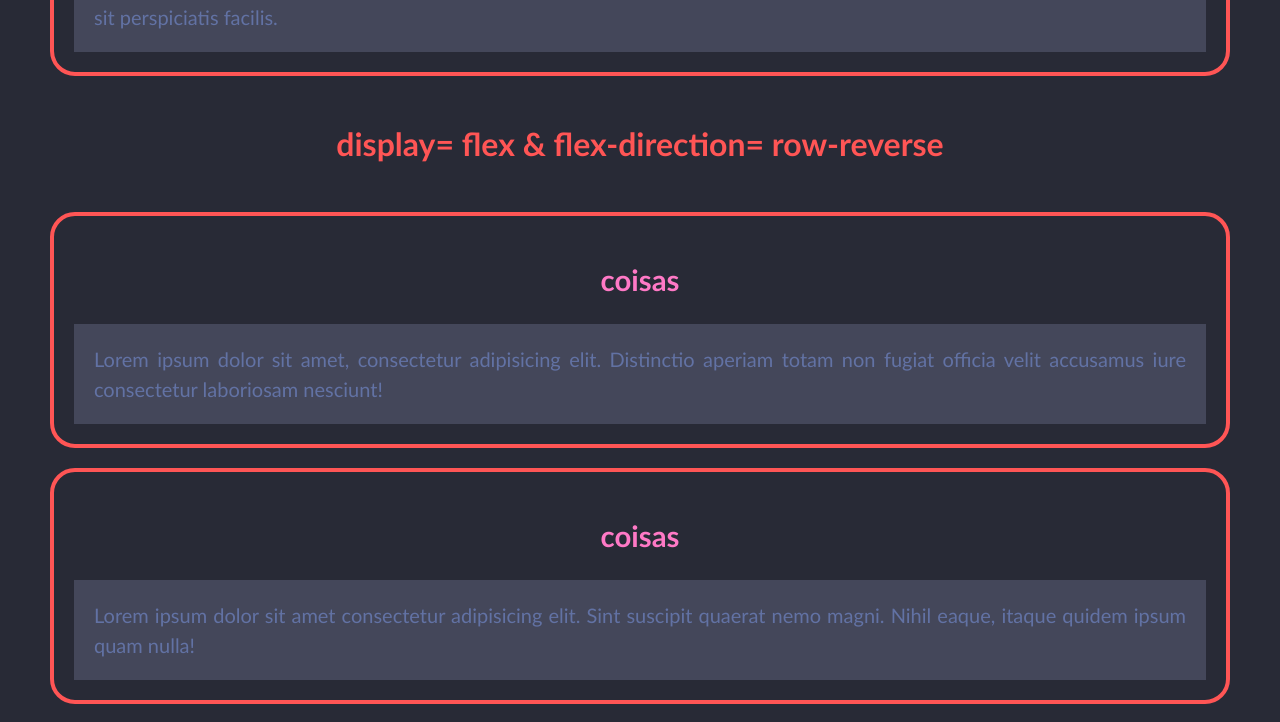
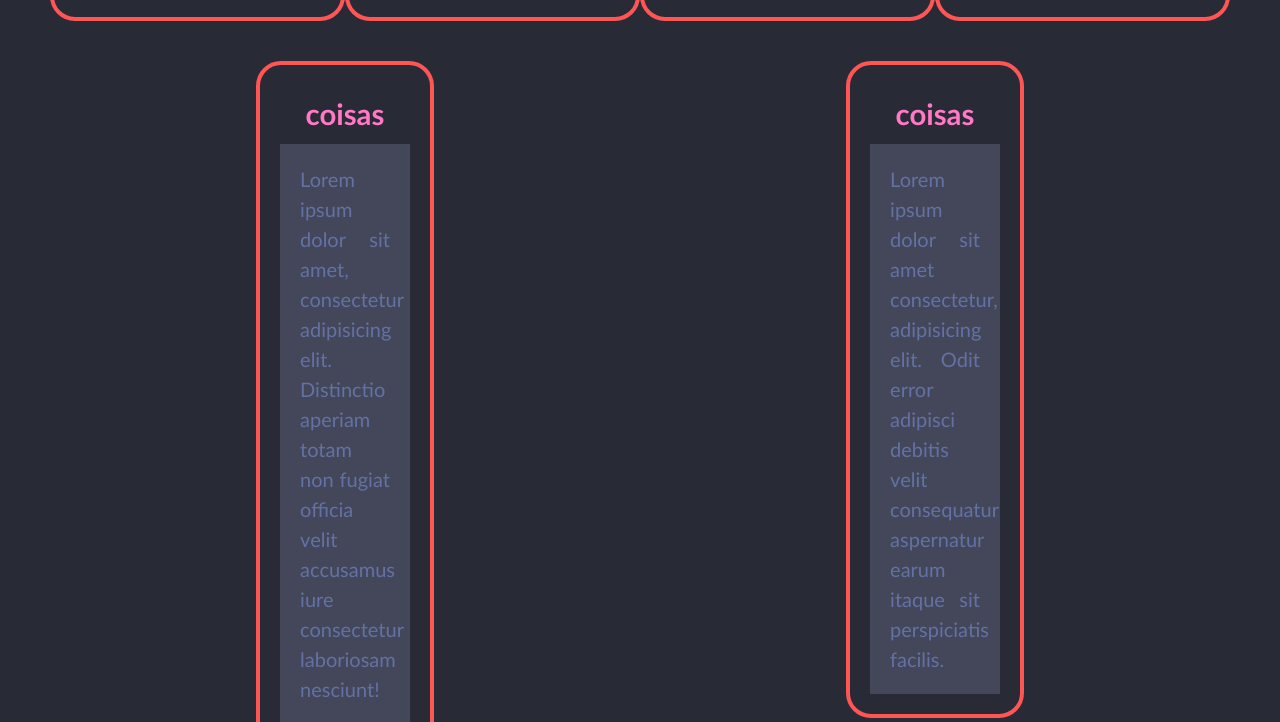
Before and after one commit to 55Hian/ford-enter-atv01, a plain HTML site: page flexbox.html in a window 1280 px wide. Shown: the part 1211-1933 px from the top of the page. Drawn offline with Linux system fonts and the light colour scheme.

Commit message:
feat(style.css): Estilização das novas flexbox

```diff
--- a/style.css
+++ b/style.css
@@ -29,7 +29,7 @@ body{
 
 .titulo-de-artigo{
     color: #ff79c6;
-    line-height: 3;
+    line-height: 2;
     font-weight: bold;
     font-size: 22pt;
     text-align: center;
@@ -57,7 +57,10 @@ body{
     background-color: var(--cor-fundo-secundaria);
     padding: 15px;
     border-radius: 15px;
-    text-align: center;
+    /* text-align: center; */
+    display: flex;
+    justify-content: space-evenly;
+
 }
 
 .menu-principal a{
@@ -66,7 +69,7 @@ body{
 
 .menu-principal li{
     margin: 20px 10px;
-    display: inline;
+    /* display: inline; */
 }
 
 .caminhos:hover{
@@ -139,3 +142,41 @@ a:hover{
     color: var(--cor-quartenaria);
     font-weight: 700;
 }
+
+section#coisas{
+    display: flex;
+    flex-direction: row;
+}
+
+section#coisas2{
+    display: flex;
+    flex-direction: row-reverse;
+}
+
+section#coisas3{
+    display: flex;
+    flex-direction: column;
+    align-items: center;
+}
+
+section#coisas4{
+    display: flex;
+    flex-direction: column-reverse;
+    align-items: center;
+}
+
+section#coisas-colunas{
+    display: flex;
+    flex-direction: row;
+}
+
+section#coisas5{
+    display: flex;
+    flex-direction: row;
+    flex-wrap: wrap;
+    justify-content:space-evenly;
+}
+
+.article-flex-box{
+    width: 22%;
+}
```
